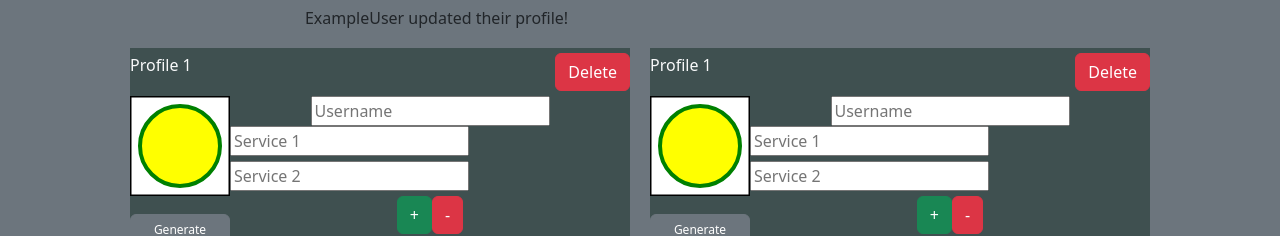
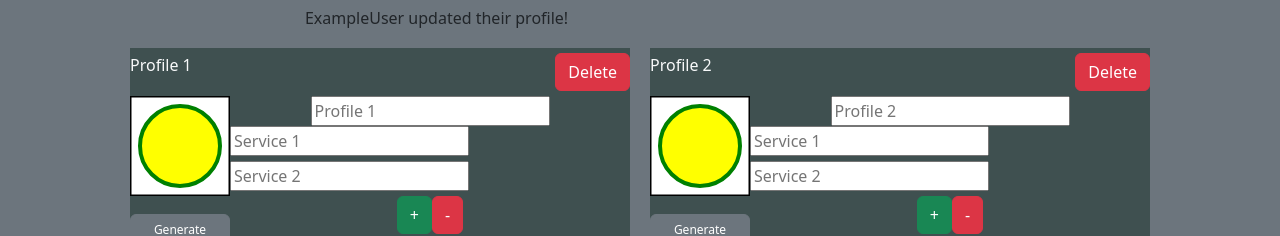
Before and after one commit to BlazeDrake/startup, a React (Vite) app: page /profile in a window 1280 px wide. Shown: the part 162-398 px from the top of the page. Built offline with nearby package versions, Linux system fonts and the light colour scheme.

Commit message:
Added some parameters
Some of the parameters for prifile boxes has been implemented

```diff
--- a/src/profile/profile.jsx
+++ b/src/profile/profile.jsx
@@ -1,12 +1,12 @@
 import React from 'react';
 import './profile.css';
 
-export function ProfileBox(){
+export function ProfileBox({num,pfpLink,username,services, onDelete}){
   return(
     <div className="profile-box">
     <section className="profile-head">
-                Profile 1
-                <button className="btn btn-danger float-right" >
+                Profile {num}
+                <button className="btn btn-danger float-right" onClick={onDelete} >
                   Delete
                 </button>
     </section>
@@ -31,9 +31,9 @@ export function ProfileBox(){
             Download current image
           </button>
       </span>
-        <form method="get" id="profile1" className="username-info">
+        <form method="get"className="username-info">
           <div>
-            <input placeholder="Username" />
+            <input placeholder={username} />
           </div>
           <div className="row">
             <div className="col service-name">
@@ -59,6 +59,10 @@ export function ProfileBox(){
 }
 
 export function Profile() {
+
+  function onDelete(i){
+    console.log("Deleted "+i);
+  }
   return (
     <main className="bg-secondary text-dark">
     <div id="loginInfo">
@@ -76,8 +80,8 @@ export function Profile() {
     </div>
 
     <section className="profile-parent text-light">
-        <ProfileBox />
-        <ProfileBox />
+        <ProfileBox num="1" username="Profile 1" onDelete={()=>{onDelete(0);}}/>
+        <ProfileBox num="2" username="Profile 2" onDelete={()=>{onDelete(1);}}/>
       </section>
 
 
```
